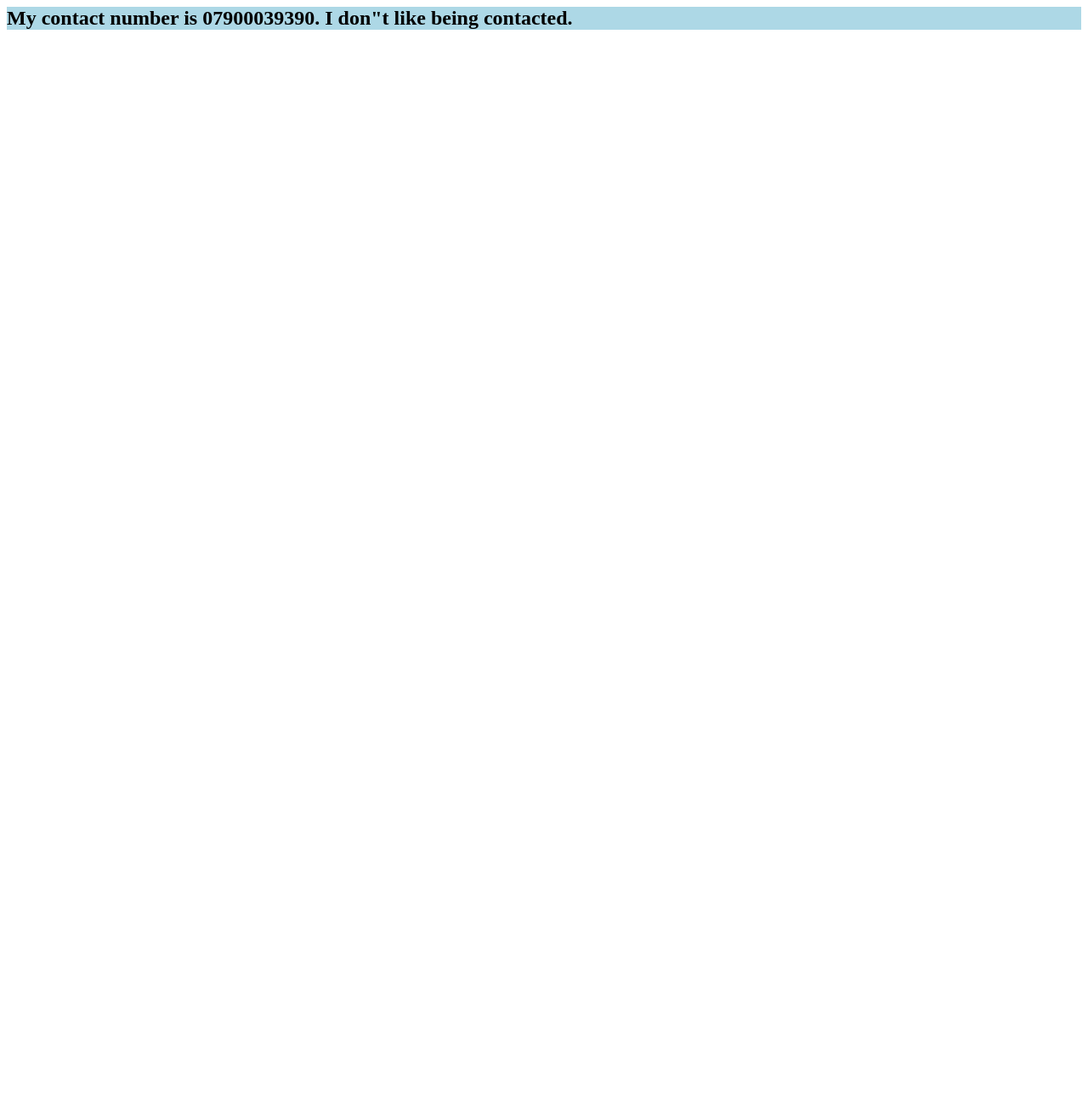
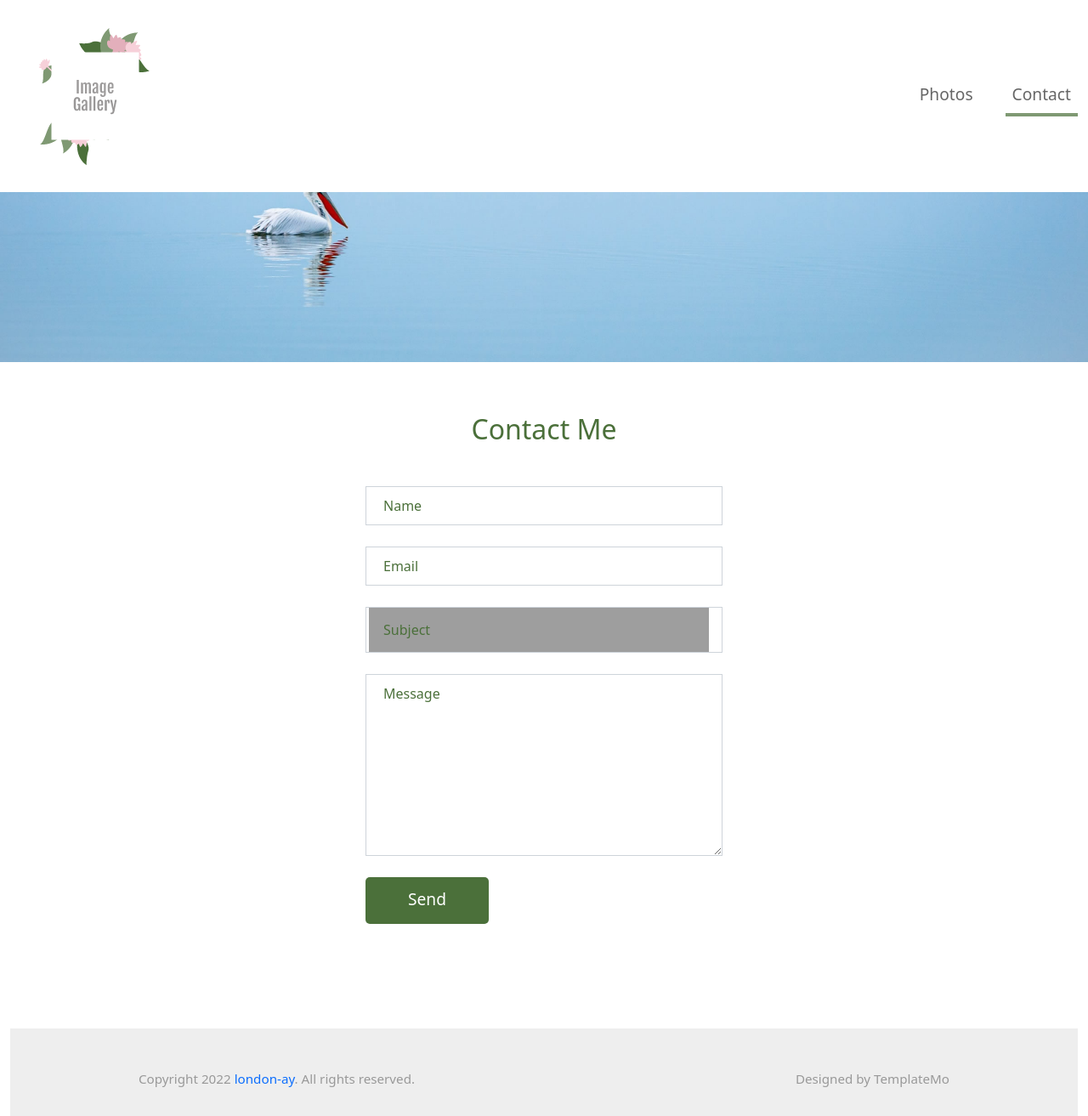
Before and after one commit to london-ay/django-project-image-gallery-website, a Django app: page /contact in a window 1280 px wide. Shown: the whole page at 85% size. Before the commit the page ends 35 px from the top, so only its background shows below. Run offline with Django 4.2, Linux system fonts and the light colour scheme; some libraries are stand-ins or nearby versions; grey boxes are pictures that could not be loaded.

Commit message:
added files

```diff
--- a/imagegallery/main/urls.py
+++ b/imagegallery/main/urls.py
@@ -3,8 +3,7 @@
 
 
 urlpatterns = [
-    path('', views.home, name='home'),
+    path('', views.photos, name='photos'),
     path('errorpage', views.errorpage),
-    path('contact', views.contact)
-
+    path('contact', views.contact, name='contact'),
 ]
--- a/imagegallery/main/views.py
+++ b/imagegallery/main/views.py
@@ -7,17 +7,17 @@
 # Create your views here.
 site_url = 'http://127.0.0.1:8000'
 
-def home(request):
+def photos(request):
     query = request.GET.get('query')
     if query:
         photos = Photo.objects.filter(title__icontains=query)
     else:
         photos = Photo.objects.all()
-    return render(request,'home.html', {'photos': photos, 'site_url': site_url, 'query': query})
+    return render(request,'photos.html', {'photos': photos, 'site_url': site_url, 'query': query})
 #HttpResponse('<h1 style= "background-color: pink; " > My Portfolio  is here! </h1>')
 
 def errorpage(request):
     return HttpResponse ('<h2 style= "background-color: red; ">This is an error page I decided.</h2>', status=404)
 
 def contact(request):
-    return HttpResponse('<h2 style= "background-color: lightblue; ">My contact number is 07900039390. I don"t like being contacted.</h2>')
+    return render(request,'contact.html')
--- /dev/null
+++ b/imagegallery/templates/contact.html
@@ -0,0 +1,94 @@
+{% load static %}
+<!DOCTYPE html>
+<html lang="en">
+<head>
+    <meta charset="UTF-8">
+    <meta name="viewport" content="width=device-width, initial-scale=1.0">
+    <title>Image Gallery with Django - Contact</title>
+    <link rel="stylesheet" href="{% static 'css/bootstrap.min.css' %}">
+    <link rel="stylesheet" href="{% static 'fontawesome/css/all.min.css' %}">
+    <link rel="stylesheet" href="{% static 'css/style.css' %}">
+</head>
+<body>
+    <!-- Page Loader -->
+    <div id="loader-wrapper">
+        <div id="loader"></div>
+
+        <div class="loader-section section-left"></div>
+        <div class="loader-section section-right"></div>
+
+    </div>
+    <nav class="navbar navbar-expand-lg">
+        <div class="container-fluid">
+            <a class="navbar-brand" href="{% url 'photos' %}">
+                <img src="{% static 'img/image-gallery-logo.png' %}" />
+            </a>
+            <button class="navbar-toggler" type="button" data-toggle="collapse" data-target="#navbarSupportedContent" aria-controls="navbarSupportedContent" aria-expanded="false" aria-label="Toggle navigation">
+                <i class="fas fa-bars"></i>
+            </button>
+            <div class="collapse navbar-collapse" id="navbarSupportedContent">
+            <ul class="navbar-nav ml-auto mb-2 mb-lg-0">
+                <li class="nav-item">
+                    <a class="nav-link nav-link-1" href="{% url 'photos' %}">Photos</a>
+                </li>
+                <li class="nav-item">
+                    <a class="nav-link nav-link-4 active" aria-current="page" href="{% url 'contact' %}">Contact</a>
+                </li>
+            </ul>
+            </div>
+        </div>
+    </nav>
+
+    <div class="tm-hero d-flex justify-content-center align-items-center" data-parallax="scroll" data-image-src="{% static 'img/hero.jpg'%}"></div>
+
+    <div class="container-fluid tm-mt-60">
+        <div class="row tm-mb-50">
+            <div class="col-lg-12 col-12 mb-5">
+                <h2 class="tm-text-primary mb-5 text-center">Contact Me</h2>
+                <form id="contact-form" action="" method="POST" class="tm-contact-form mx-auto">
+                    <div class="form-group">
+                        <input type="text" name="name" class="form-control rounded-0" placeholder="Name" required />
+                    </div>
+                    <div class="form-group">
+                        <input type="email" name="email" class="form-control rounded-0" placeholder="Email" required />
+                    </div>
+                    <div class="form-group">
+                        <select class="form-control" id="contact-select" name="inquiry">
+                            <option value="-">Subject</option>
+                            <option value="sales">Sales &amp; Marketing</option>
+                            <option value="creative">Creative Design</option>
+                            <option value="uiux">UI / UX</option>
+                        </select>
+                    </div>
+                    <div class="form-group">
+                        <textarea rows="8" name="message" class="form-control rounded-0" placeholder="Message" required=></textarea>
+                    </div>
+
+                    <div class="form-group tm-text-right">
+                        <button type="submit" class="btn btn-primary">Send</button>
+                    </div>
+                </form>
+            </div>
+        </div>
+
+    <footer class="tm-bg-gray pt-5 pb-3 tm-text-gray tm-footer">
+        <div class="container-fluid tm-container-small">
+            <div class="row">
+                <div class="col-lg-8 col-md-7 col-12 px-5 mb-3">
+                    Copyright 2022 <a href="https://github.com/london-ay">london-ay</a>. All rights reserved.
+                </div>
+                <div class="col-lg-4 col-md-5 col-12 px-5 text-right">
+                    Designed by <a href="https://templatemo.com" class="tm-text-gray" rel="sponsored" target="_parent">TemplateMo</a>
+                </div>
+            </div>
+        </div>
+    </footer>
+
+    <script src="{% static 'js/plugins.js' %}"></script>
+    <script>
+        $(window).on("load", function() {
+            $('body').addClass('loaded');
+        });
+    </script>
+</body>
+</html>
```
Also changed, not shown: imagegallery/templates/photos.html (renamed from imagegallery/templates/home.html, +6 -13 lines), imagegallery/db.sqlite3, imagegallery/media/pexels-cottonbro-5077039.jpg (added), imagegallery/media/pexels-cátia-matos-1072179.jpg (added), imagegallery/media/pexels-invisiblepower-254770.jpg (added), imagegallery/media/pexels-jacob-moseholt-4255812.jpg (added), imagegallery/static/img/hero.jpg (added), 10 other files.
